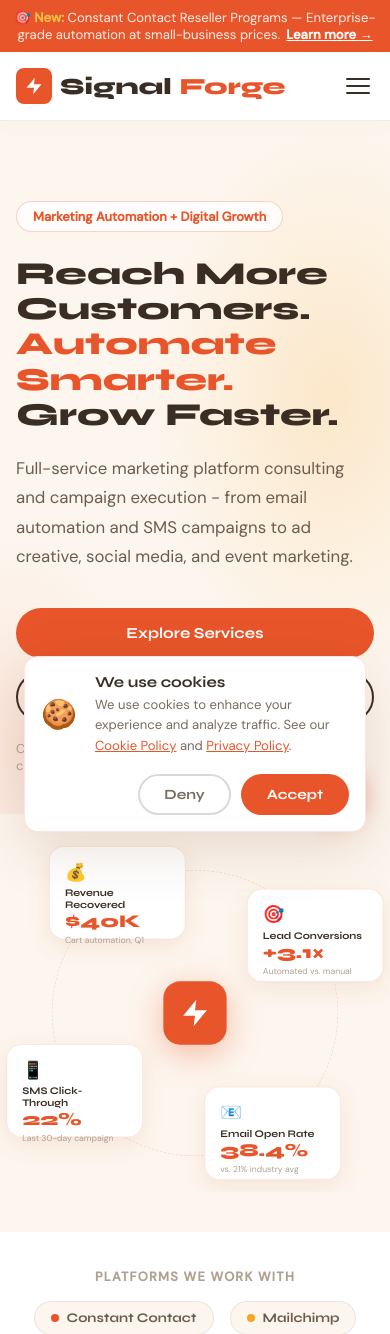
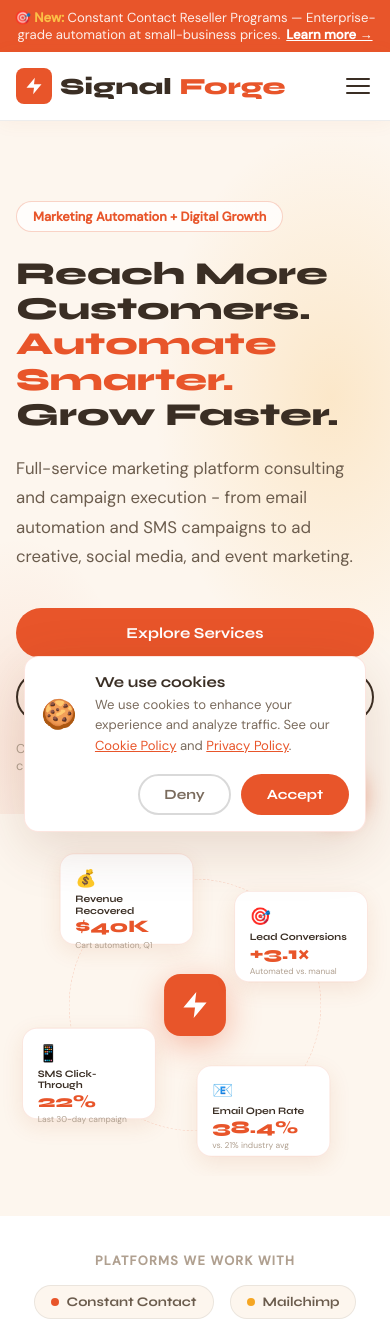
Before and after one commit to halojumper/SignalForge, a Next.js app: page / in a window 390 px wide. Shown: the top 1334 px of the page. Built offline with nearby package versions, Linux system fonts and the light colour scheme.

Commit message:
Update MetricCards.tsx
Fix MetricCards orbit clipping on mobile

```diff
--- a/components/MetricCards.tsx
+++ b/components/MetricCards.tsx
@@ -9,8 +9,8 @@
 ];
 
 const ORBIT_ANGLES = [315, 45, 225, 135];
-const ORBIT_RADIUS = 172;
-const BASE_SIZE = 430;
+const ORBIT_RADIUS = 155;
+const BASE_SIZE = 420;
 
 function getOrbitPos(angleDeg: number, radius: number) {
   const rad = (angleDeg * Math.PI) / 180;
@@ -27,7 +27,7 @@
 
  useEffect(() => {
   function updateScale() {
-  const available = window.innerWidth - 32;
+    const available = window.innerWidth - 48;
     const newScale = Math.min(1, available / BASE_SIZE);
     setScale(newScale);
   }
```
Lines whose indentation alone changed are shown as unchanged.
